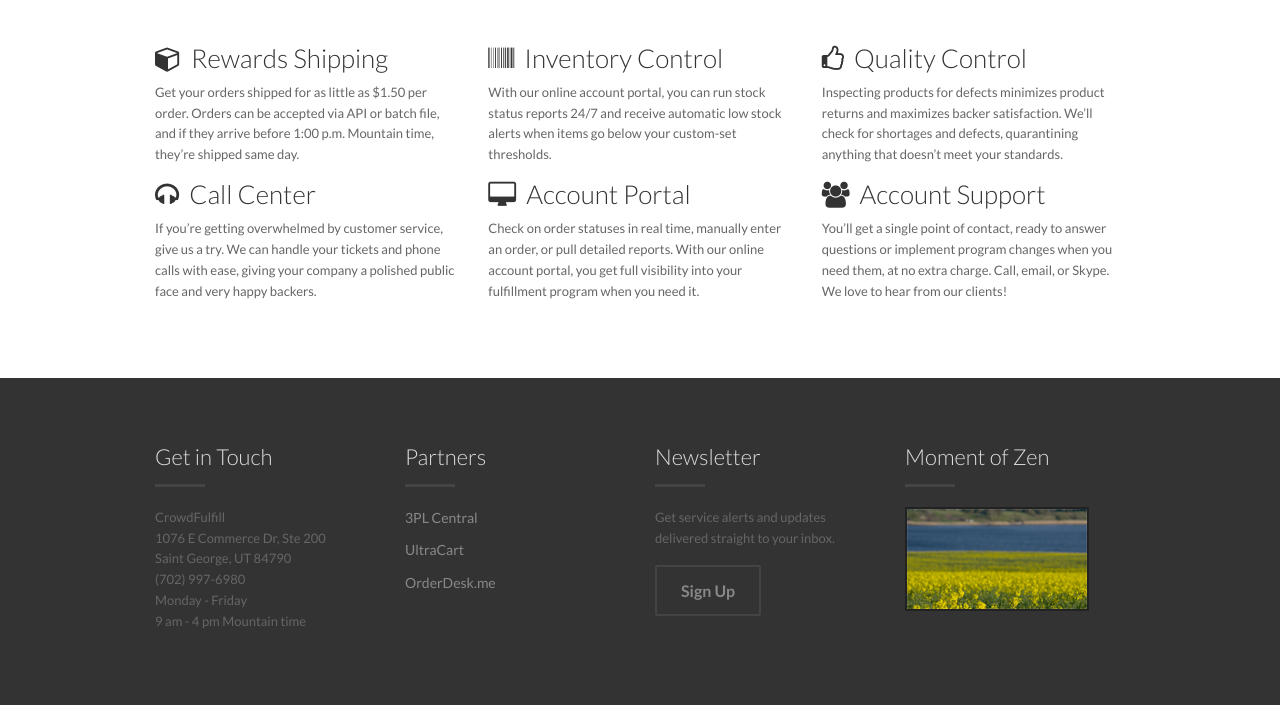
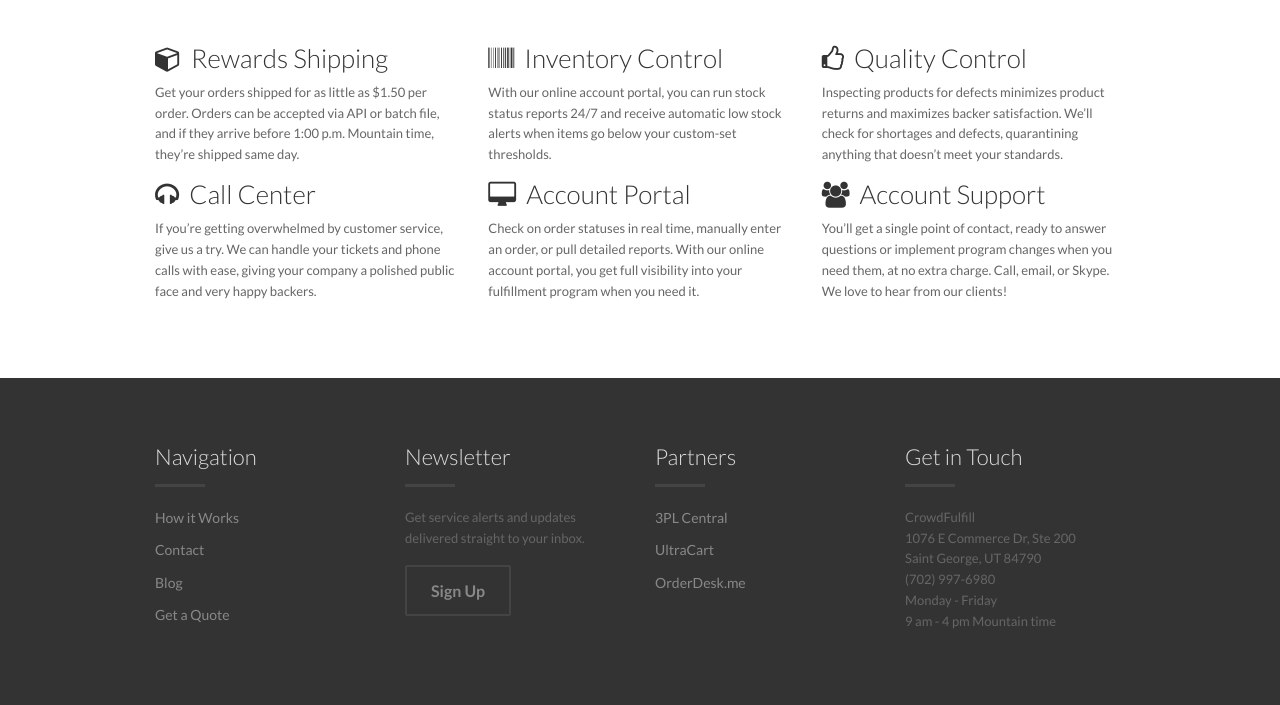
Before and after one commit to crowdfulfill/crowdfulfill.github.io, a plain HTML site: page index.html in a window 1280 px wide. Shown: the part 649-1354 px from the top of the page. Drawn offline with nearby package versions, Linux system fonts and the light colour scheme.

Commit message:
Updated footer.

```diff
--- a/index.html
+++ b/index.html
@@ -260,6 +260,31 @@
 		<div class="footer_big arcus-content">
 			<div class="row">
 				<div class="large-3 columns responsive_space">
+					<h3>Navigation</h3>
+					<div class="decorative-line"></div>
+					<ul>
+					  <li><a href="how-fulfillment-works.html">How it Works</a></li>
+					  <li><a href="contact.html">Contact</a></li>
+					  <li><a href="blog.html">Blog</a></li>
+					  <li><a href="get-a-fulfillment-quote.html">Get a Quote</a></li>
+					</ul>
+				</div>
+				<div class="large-3 columns responsive_space">
+					<h3>Newsletter</h3>
+					<div class="decorative-line"></div>
+					<p>Get service alerts and updates delivered straight to your inbox.</p>
+					<a class="button footer-button" href="http://eepurl.com/YAsjj" target="_blank">Sign Up</a>
+				</div>
+				<div class="large-3 columns responsive_space">
+				<h3>Partners</h3>
+				<div class="decorative-line"></div>
+					<ul>
+					  <li><a href="http://www.3plcentral.com" target="_blank">3PL Central</a></li>
+					  <li><a href="http://www.ultracart.com/features/" target="_blank">UltraCart</a></li>
+					  <li><a href="http://www.orderdesk.me/integrations/" target="_blank">OrderDesk.me</a></li>
+					</ul>
+				</div>
+				<div class="large-3 columns responsive_space">
 				<h3>Get in Touch</h3>
 				<div class="decorative-line"></div>
 					<p>
@@ -270,29 +295,6 @@
 						Monday - Friday<br />
 						9 am - 4 pm Mountain time
 					</p>
-				</div>
-
-				<div class="large-3 columns responsive_space">
-				<h3>Partners</h3>
-				<div class="decorative-line"></div>
-					<ul>
-					  <li><a href="http://www.3plcentral.com" target="_blank">3PL Central</a></li>
-					  <li><a href="http://www.ultracart.com/features/" target="_blank">UltraCart</a></li>
-					  <li><a href="http://www.orderdesk.me/integrations/" target="_blank">OrderDesk.me</a></li>
-					</ul>
-				</div>
-
-				<div class="large-3 columns responsive_space">
-					<h3>Newsletter</h3>
-					<div class="decorative-line"></div>
-					<p>Get service alerts and updates delivered straight to your inbox.</p>
-					<a class="button footer-button" href="http://eepurl.com/YAsjj" target="_blank">Sign Up</a>
-				</div>
-
-				<div class="large-3 columns responsive_space">
-					<h3>Moment of Zen</h3>
-					<div class="decorative-line"></div>
-					<img src="img/Moment-of-Zen.png"></img>
 				</div>
 			</div>
 		</div>
```
